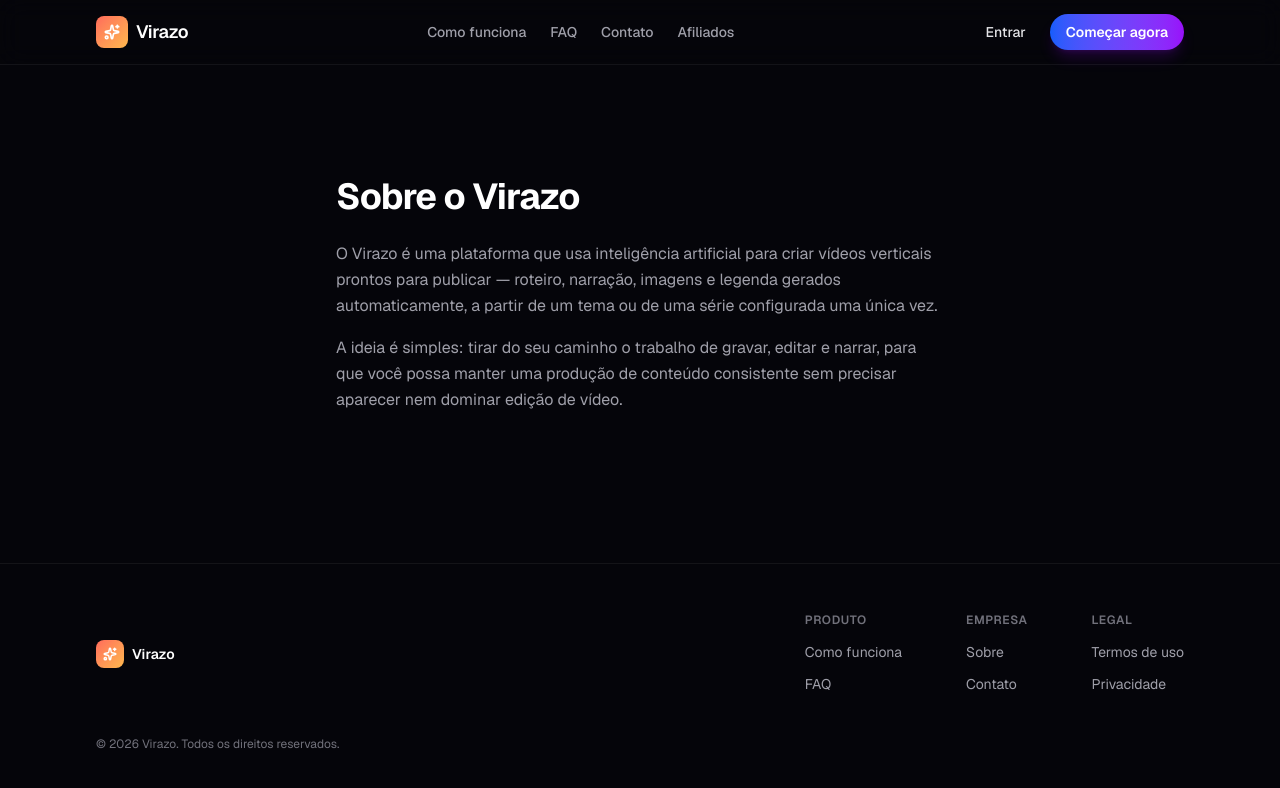
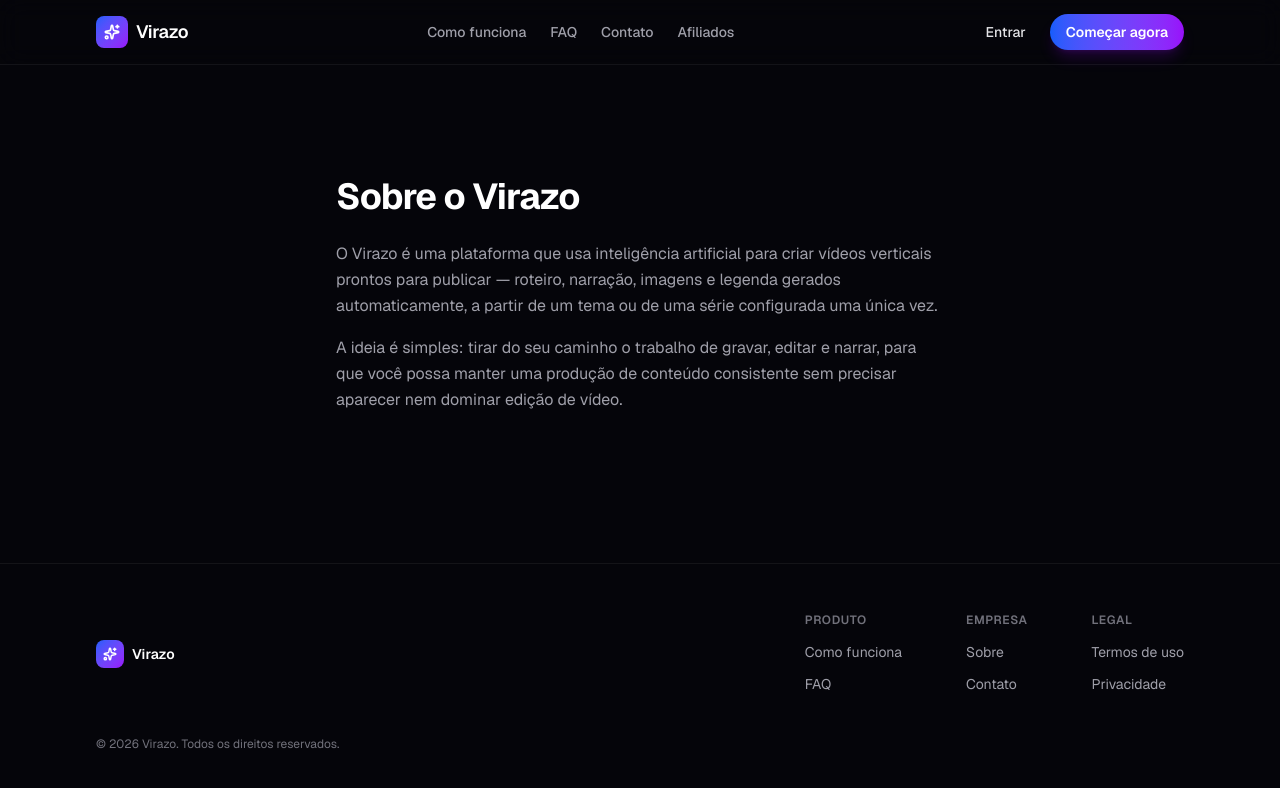
Before and after one commit to mocinhadigital/Virazo, a Next.js app: page /sobre in a window 1280 px wide. Shown: the top 788 px of the page. Built offline with nearby package versions, Linux system fonts and the light colour scheme.

Commit message:
Troca a cor do icone do logo Virazo no header e footer da landing page para azul-roxo

```diff
--- a/src/components/landing/Footer.tsx
+++ b/src/components/landing/Footer.tsx
@@ -31,7 +31,7 @@ export default function Footer() {
       <div className="mx-auto flex max-w-6xl flex-col gap-10 px-4 sm:px-6 lg:px-8">
         <div className="flex flex-col gap-8 sm:flex-row sm:justify-between">
           <a href="#topo" className="flex items-center gap-2">
-            <span className="flex h-7 w-7 items-center justify-center rounded-lg bg-gradient-to-br from-[#FF6B5B] to-[#FFB84D]">
+            <span className="flex h-7 w-7 items-center justify-center rounded-lg bg-gradient-to-br from-blue-600 to-purple-600">
               <Sparkles className="h-3.5 w-3.5 text-white" strokeWidth={2.5} />
             </span>
             <span className="text-sm font-semibold text-white">Virazo</span>
--- a/src/components/landing/Header.tsx
+++ b/src/components/landing/Header.tsx
@@ -6,7 +6,7 @@ export default function Header() {
     <header className="sticky top-0 z-50 border-b border-white/[0.06] bg-[#05050a]/80 backdrop-blur-md">
       <div className="mx-auto flex h-16 max-w-6xl items-center justify-between px-4 sm:px-6 lg:px-8">
         <Link href="/#topo" className="flex items-center gap-2">
-          <span className="flex h-8 w-8 items-center justify-center rounded-lg bg-gradient-to-br from-[#FF6B5B] to-[#FFB84D]">
+          <span className="flex h-8 w-8 items-center justify-center rounded-lg bg-gradient-to-br from-blue-600 to-purple-600">
             <Sparkles className="h-4 w-4 text-white" strokeWidth={2.5} />
           </span>
           <span className="text-lg font-semibold tracking-tight text-white">
```
